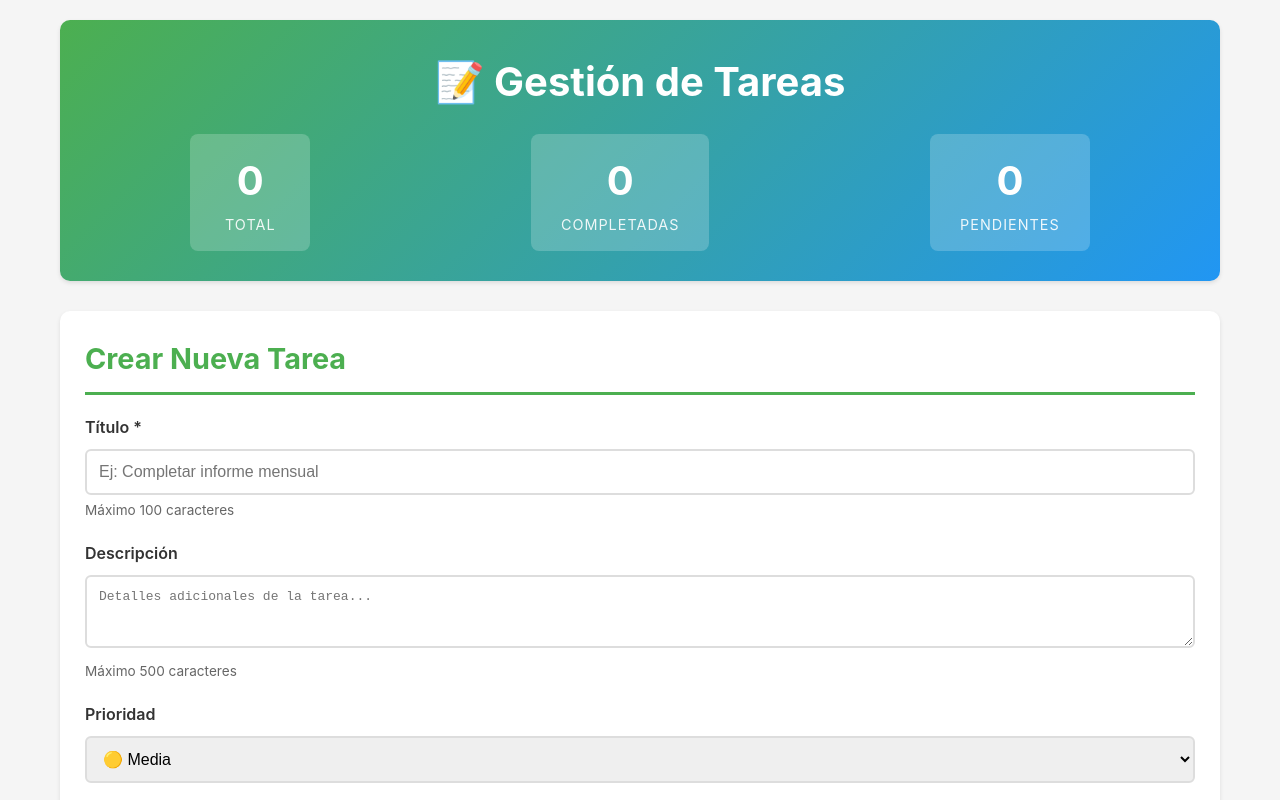
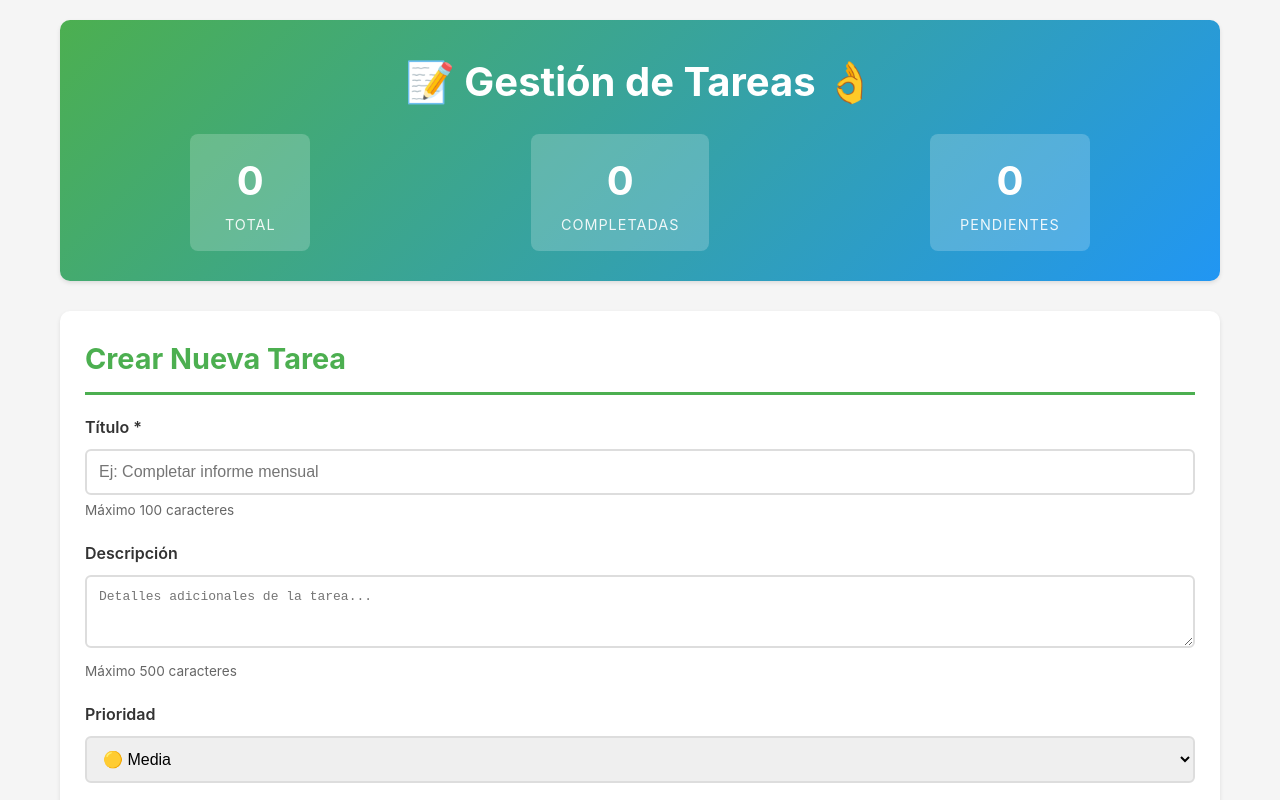
Before and after one commit to isaacDiazR/Taller5Hely, a plain HTML site: page frontend/index.html in a window 1280 px wide. Shown: the top 800 px of the page. Drawn offline with Linux system fonts and the light colour scheme; no server answers.

Commit message:
fix: ok emoji

```diff
--- a/frontend/index.html
+++ b/frontend/index.html
@@ -10,7 +10,7 @@
     <div class="container">
         <!-- Header -->
         <header class="header">
-            <h1>📝 Gestión de Tareas</h1>
+            <h1>📝 Gestión de Tareas 👌</h1>
             <div id="stats" class="stats">
                 <div class="stat-item">
                     <span class="stat-value" id="total-tasks">0</span>
```
